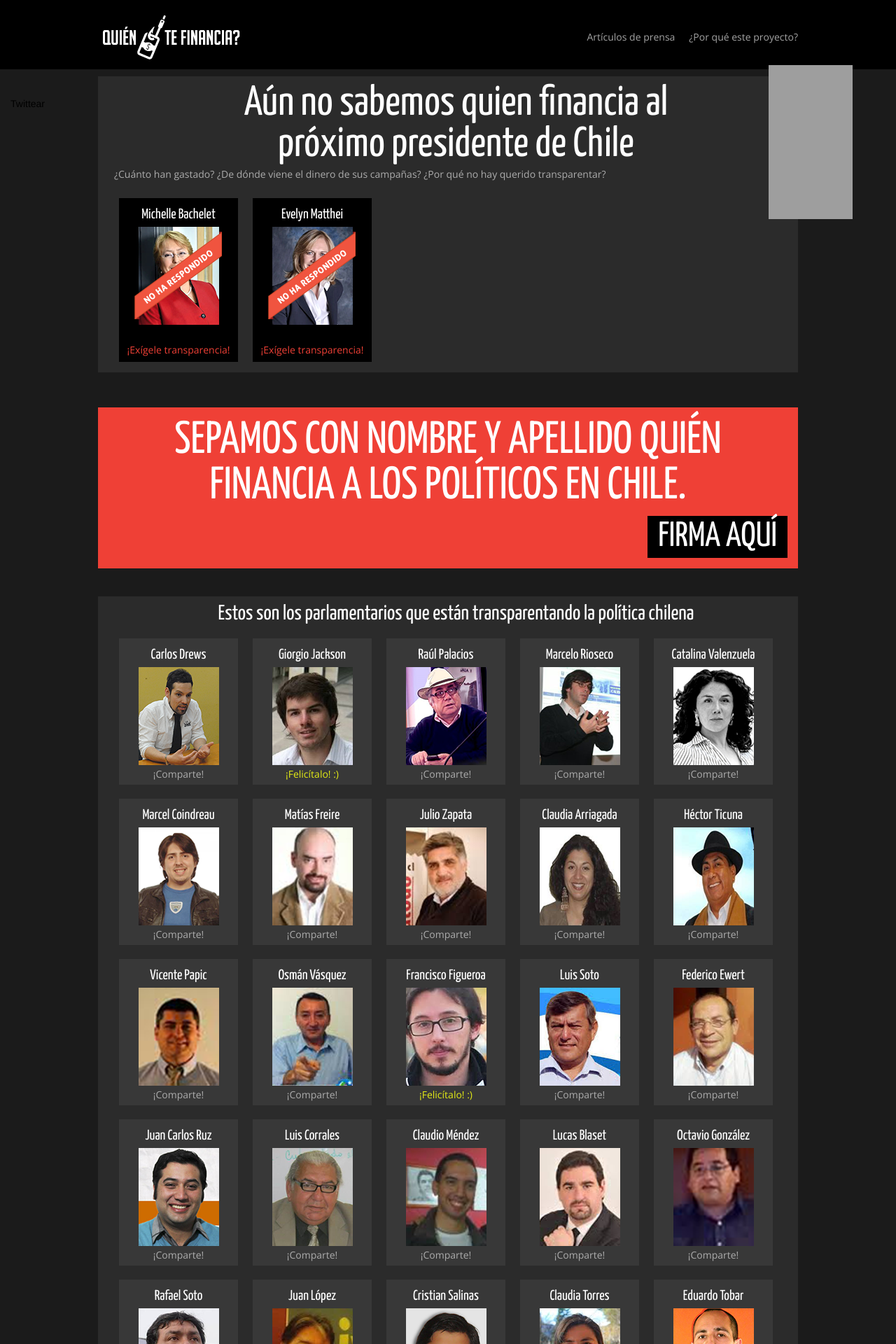
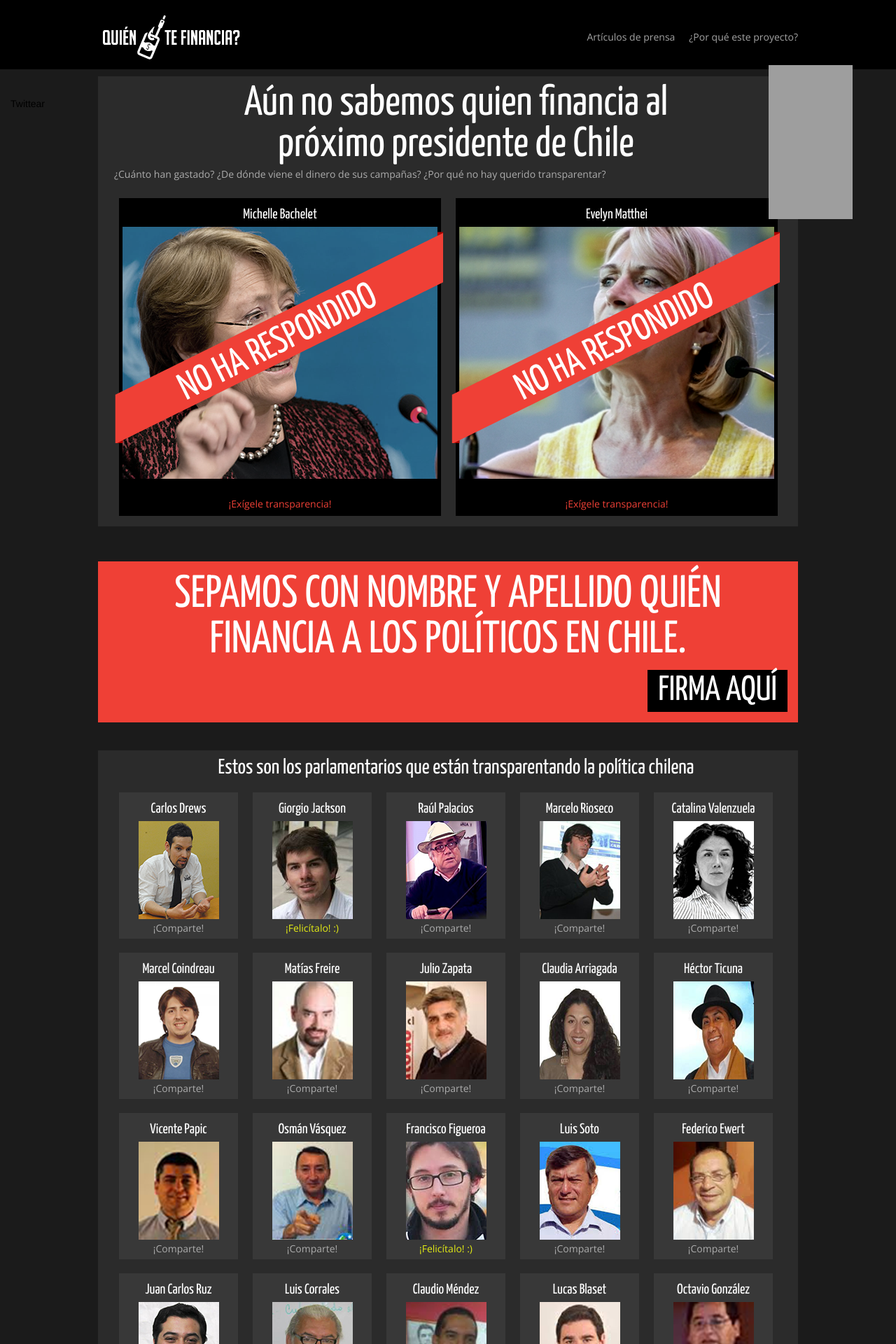
Before and after one commit to ciudadanointeligente/quien-te-financia, a Jekyll site: the page built from index.html, in a window 1280 px wide. Shown: the top 1920 px of the page at 70% size. Built offline with Jekyll 4.4.1, drawn with Linux system fonts in a browser that asks for light colours; nearby versions of some CDN libraries; Markdown is read by kramdown in place of the engine named in the settings; comment, search, counter and statistics services are not loaded; grey boxes are pictures that could not be loaded.

Commit message:
Bachelet y Matthei tamaño grande.

```diff
--- a/_posts/presidenciales/2013-05-01-matthei.markdown
+++ b/_posts/presidenciales/2013-05-01-matthei.markdown
@@ -7,7 +7,7 @@ categories:
 - presidencial
 - blacklist
 
-featured-image: ../../images/post/matthei.png
+featured-image: ../../images/post/matthei2.png
 
 gender: f
 
--- a/_posts/presidenciales/2013-10-01-bachelet.markdown
+++ b/_posts/presidenciales/2013-10-01-bachelet.markdown
@@ -7,7 +7,7 @@ categories:
 - presidencial
 - blacklist
 
-featured-image: ../../images/post/bachelet.png
+featured-image: ../../images/post/bachelet2.png
 
 gender: f
 
--- a/css/qtf.css
+++ b/css/qtf.css
@@ -158,6 +158,10 @@ body.body-qtf .starred {
 
 /* home candidates' list */
 
+.content.presidenciales .candidatesList li {
+	width: 460px;
+}
+
 .content .candidatesList li {
 	list-style: none;
 	padding: 5px 7px;
@@ -307,6 +311,14 @@ small.actionQTF, .actionQTF{
 #discovery{display: none;}
 
 .noResponseBand, .soonBand{position: relative;}
+
+.presidenciales .noResponseBand:after{
+	background: url(../images/no-responde-grande.png) no-repeat transparent;
+	left: -8px;
+	height: 305px;
+	width: 110%;
+}
+
 .noResponseBand:after{
 	content: '';
 	display: block;
@@ -537,6 +549,23 @@ footer span {
 		font-size: 34px;
 	}
 
+	.content.presidenciales .candidatesList li {
+		width: 230px;
+	}
+
+	.presidenciales .noResponseBand:after {
+		background: url(../images/no-responde-mediano.png) no-repeat transparent;
+		left: -1px;
+	}
+
+	.content h1.titleLine {
+		font-size: 36px;
+	}
+
+	.content.presidenciales .ficha img {
+		width: 95%;
+	}
+
 }
 
 @media screen and (max-width: 768px) {
```
Also changed, not shown: images/no-responde-grande.png (added), images/no-responde-mediano.png (added).
